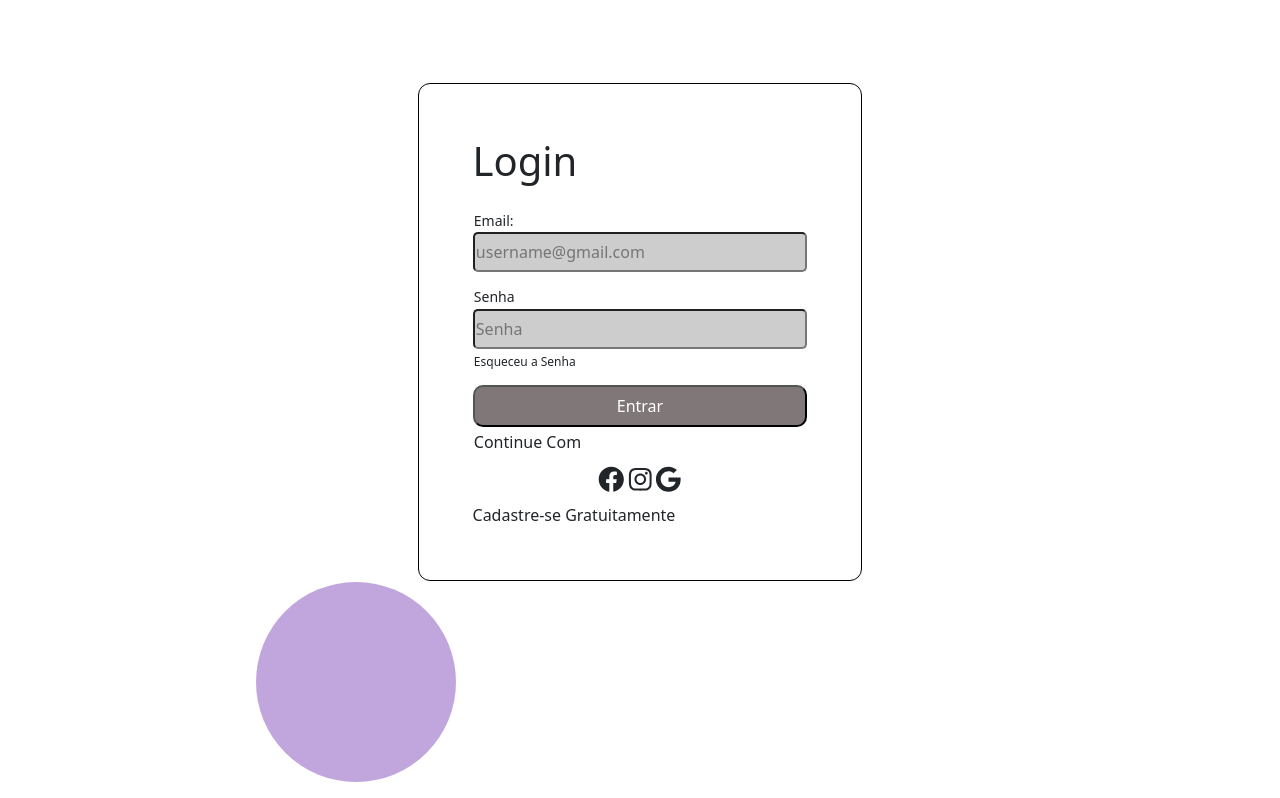
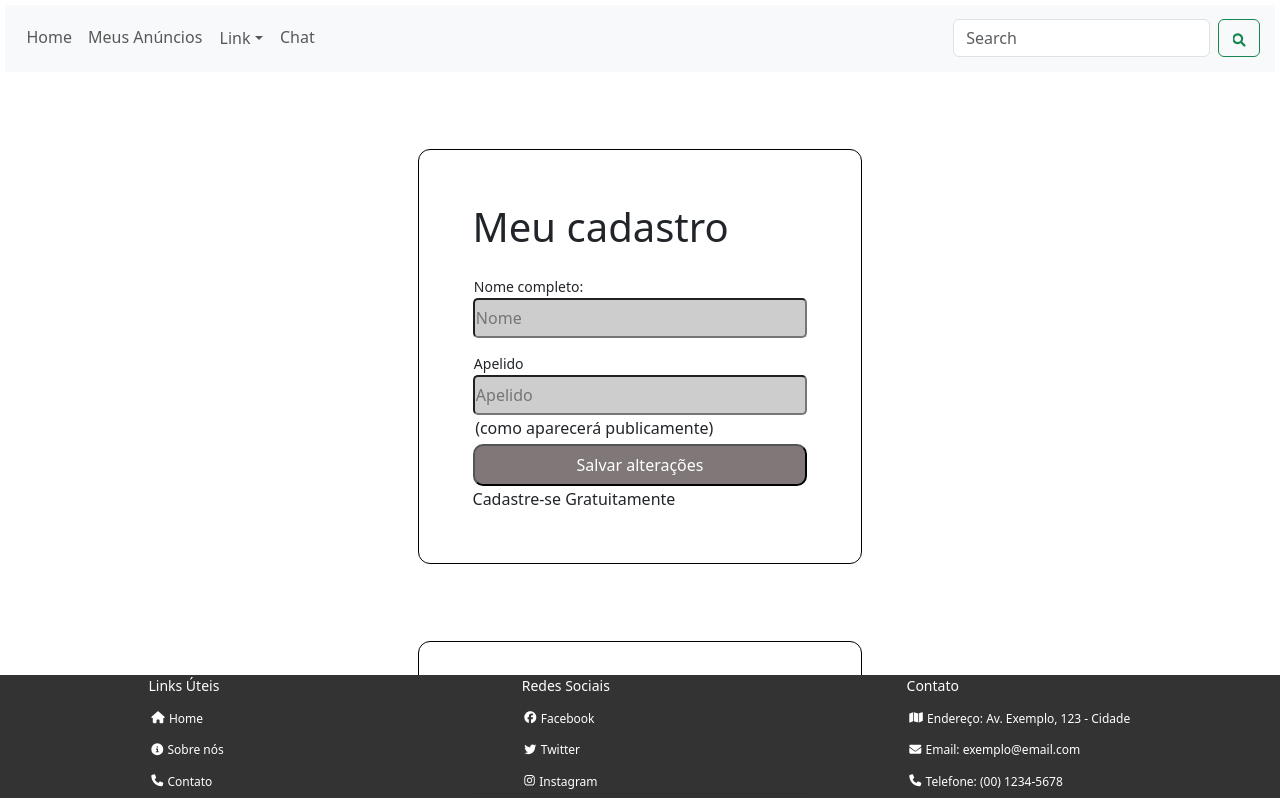
Before and after one commit to printnNathan/Doa-, a React (Create React App) app: page / in a window 1280 px wide. Shown: the top 798 px of the page. Built offline with nearby package versions, Linux system fonts and the light colour scheme.

Commit message:
Tela de cadastro

```diff
--- a/package.json
+++ b/package.json
@@ -5,6 +5,9 @@
   "dependencies": {
     "@emotion/react": "^11.11.4",
     "@emotion/styled": "^11.11.0",
+    "@fortawesome/free-brands-svg-icons": "^6.5.2",
+    "@fortawesome/free-solid-svg-icons": "^6.5.2",
+    "@fortawesome/react-fontawesome": "^0.2.0",
     "@mui/lab": "^5.0.0-alpha.169",
     "@mui/material": "^5.15.14",
     "@testing-library/jest-dom": "^5.17.0",
--- a/src/App.js
+++ b/src/App.js
@@ -7,11 +7,11 @@ import Anuncios from '../src/components/Anuncios/Anuncios';
 import { BrowserRouter as Router, Route, Switch, createBrowserRouter, RouterProvider } from 'react-router-dom';
 import Home from "./Pages/Home";
 import Login from "./Pages/Login"
-
+import CadastrarUsuario from "./Pages/CadastrarUsuario"
 const router = createBrowserRouter([
-    {
+  {
       path: "/",
-      element: <Login/>,
+      element: <CadastrarUsuario/>,
     },
     {
       path: "contact",
--- /dev/null
+++ b/src/Pages/CadastrarUsuario.jsx
@@ -0,0 +1,14 @@
+import React from 'react'
+import Footer from '../components/Footer/footer';
+import CadastrarUsuario from '../components/CadastrarUsuario/CadastrarUsuario'
+import Navbar from '../components/NavBar/Header';
+
+export default function CadastrarUsuario2() {
+  return (
+    <div>
+        <Navbar/>
+        <Footer/>
+        <CadastrarUsuario/>
+    </div>
+  )
+}
--- /dev/null
+++ b/src/components/CadastrarUsuario/CadastrarUsuario.jsx
@@ -0,0 +1,50 @@
+import React from 'react';
+import styles from  './CadastrarUsuario.module.css';
+
+
+
+
+const CadastroDeUsuario = () => {
+    return (
+        <div>
+           <div className={styles.CardPrincipal}>
+                <form>
+                <h1 className={styles.TextoLogin}>Meu cadastro</h1>
+                    <div className={styles.CardEmail}>
+                        <span className={styles.font1}>Nome completo:</span>
+                        <input type="text" name="usuario" placeholder="Nome" className={styles.Email} />
+
+                    </div>
+                    <div className={styles.Cardapelido}>
+                        <span className={styles.font1}>Apelido</span>
+                        <input type="text" name="Senha" placeholder="Apelido" className={styles.Apelido} />
+                        <div>
+                        <span className={styles.EsqueceuSenha}>(como aparecerá  publicamente)</span>
+                        </div>
+                    </div>
+
+                    <div>
+                    <button className={styles.BotãoDeEntrar}>Salvar alterações</button>
+                    </div>
+
+                    <span>Cadastre-se Gratuitamente</span>
+
+                </form>
+
+           </div>
+           <div className={styles.CardPrincipal}>
+                <form>
+
+                    <div>
+                        <h3 className={styles.TextoLogin}>E-mail:Esperando o back-end</h3>
+                        <hr></hr>
+                        <h3 className={styles.TextoLogin}>Telefone::Esperando o back-end</h3>
+                    </div>
+                </form>
+            </div>
+
+        </div>
+
+    )
+}
+export default CadastroDeUsuario;
--- /dev/null
+++ b/src/components/CadastrarUsuario/CadastrarUsuario.module.css
@@ -0,0 +1,79 @@
+body{
+    background-color: rgb(255, 255, 255);
+}
+
+.CardPrincipal {
+    border: 1.5px solid #000;
+    border-radius: 12px;
+    width: 35%;
+    height: 60%;
+    padding: 4%;
+    margin: auto;
+    margin-top:  6%;
+    background-color: rgb(255, 255, 255)
+}
+.Email {
+    background-color: rgba(128, 128, 128, 0.396);
+    border-radius: 5px;
+    display: block;
+    width: 100%;
+    height: 40px ;
+}
+.Apelido {
+    background-color: rgba(128, 128, 128, 0.396);
+    border-radius: 5px;
+    display: block;
+    width: 100%;
+    height: 40px ;
+}
+.CardEmail{
+    margin-bottom: 10px;
+}
+.Cardapalido {
+    margin-bottom: 10px;
+}
+
+.Icons {
+   width: 9%;
+   height: 9%;
+}
+
+.Icons2{
+    display: flex;
+    flex-direction: space-between;
+    justify-content: center;
+    padding: 10px;
+
+}
+
+
+.TextoLogin {
+    padding-bottom: 14px;
+}
+
+.Comoaparecerápublicamente{
+    font-size: 12px;
+    top: 50%;
+}
+
+.font1{
+    font-size: 14px;
+}
+
+.BotãoDeEntrar {
+    width: 100%;
+    padding: 7px;
+    border-radius: 10px;
+    background-color: #625959ce;
+    color: white;
+}
+
+.Bola {
+    width: 200px; /* Largura da bola */
+    height: 200px; /* Altura da bola (igual à largura para torná-la redonda) */
+    background-color: #692cab6b; /* Cor da bola com 50% de opacidade */
+    border-radius: 50%; /* Torna a borda do elemento redonda, criando uma bola */
+    position: absolute; /* Posicionamento absoluto */
+    margin-top: 1px;
+    margin-left: 250px;
+}
```
Also changed, not shown: 2 other files (tests, documents, lock files or other folders).
